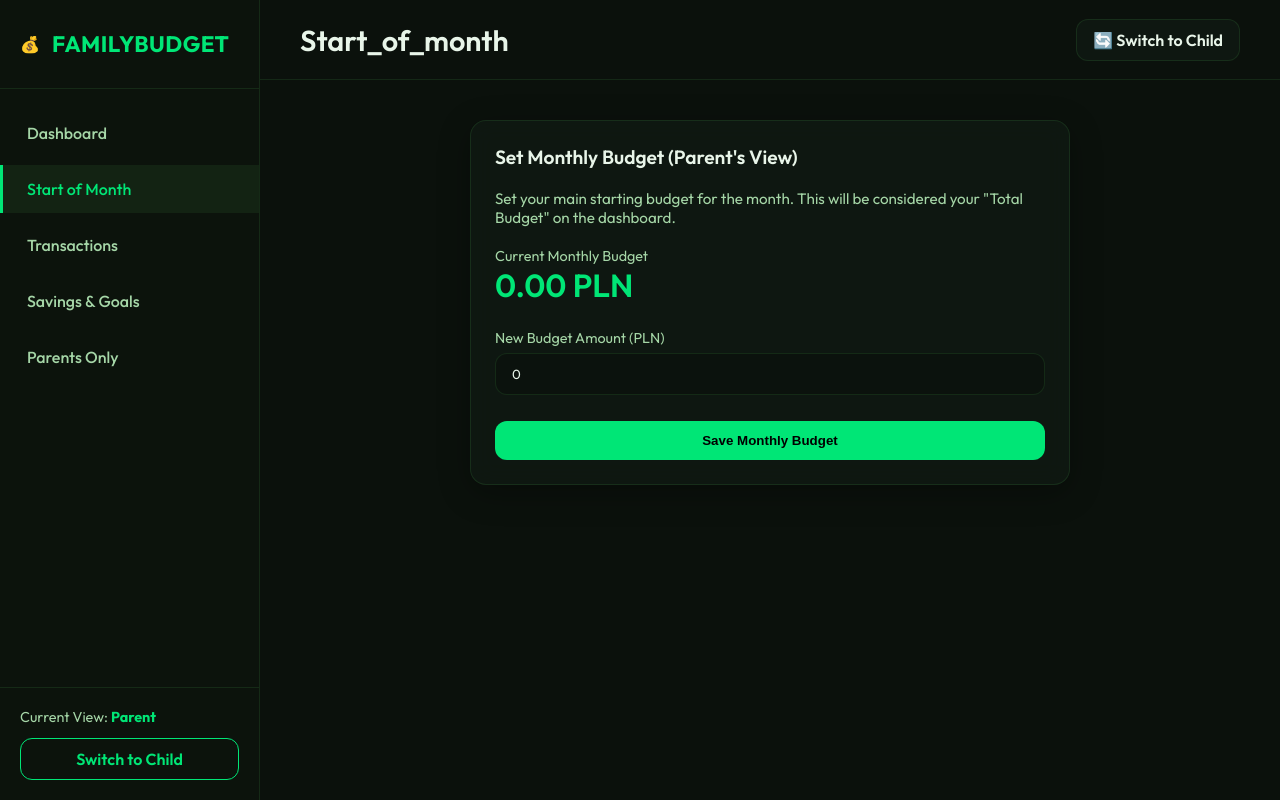
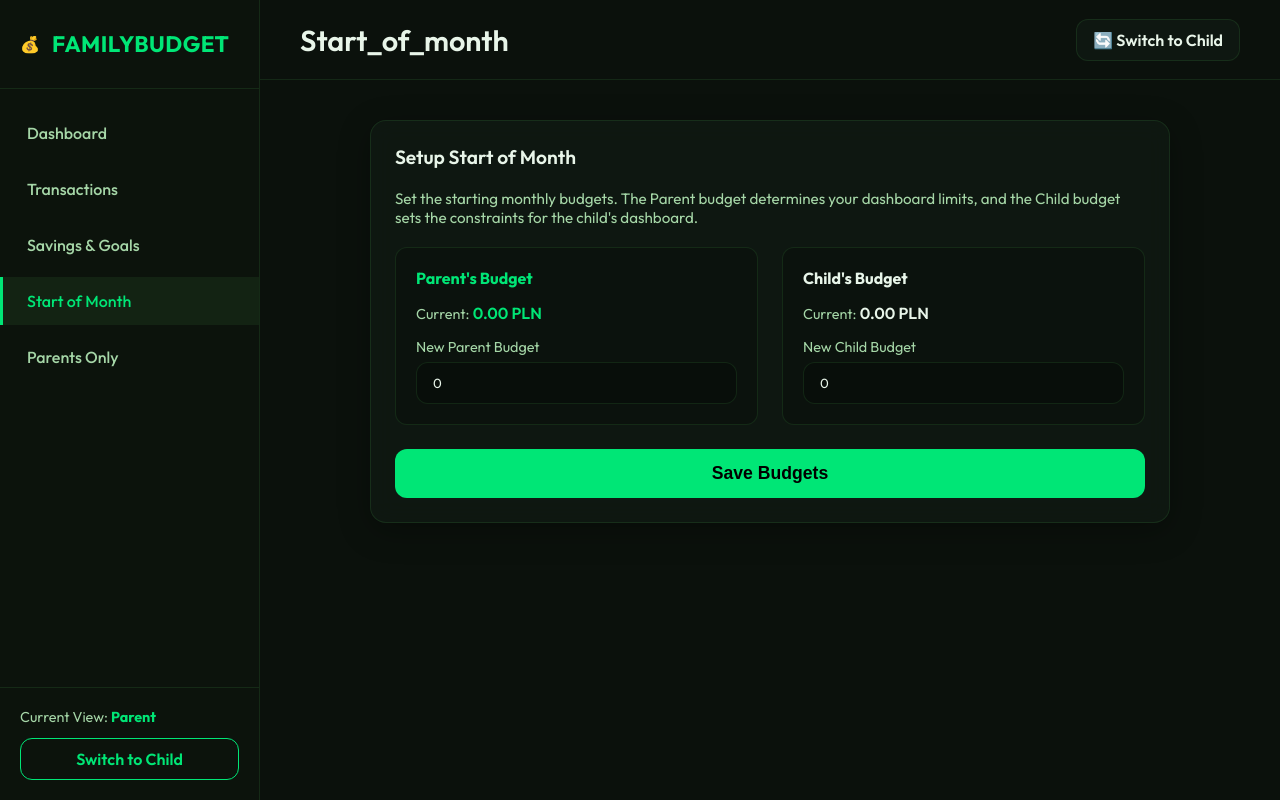
Before and after one commit to mokes21/Budzet-domowy, a PHP site: page /start_of_month.php in a window 1280 px wide. Run offline with PHP 8.4, Linux system fonts and the light colour scheme.

Commit message:
feat: restrict start of month budget configuration to parents and update UI to support concurrent parent and child budget management

```diff
--- a/includes/header.php
+++ b/includes/header.php
@@ -32,10 +32,10 @@ if ($page_title == 'Index') $page_title = 'Dashboard';
         </div>
         <nav class="side-nav">
             <a href="index.php" class="<?= $current_page == 'index.php' ? 'active' : '' ?>">Dashboard</a>
-            <a href="start_of_month.php" class="<?= $current_page == 'start_of_month.php' ? 'active' : '' ?>">Start of Month</a>
             <a href="transactions.php" class="<?= $current_page == 'transactions.php' ? 'active' : '' ?>">Transactions</a>
             <a href="savings.php" class="<?= $current_page == 'savings.php' ? 'active' : '' ?>">Savings & Goals</a>
             <?php if ($_SESSION['role'] === 'parent'): ?>
+                <a href="start_of_month.php" class="<?= $current_page == 'start_of_month.php' ? 'active' : '' ?>">Start of Month</a>
                 <a href="parents.php" class="<?= $current_page == 'parents.php' ? 'active' : '' ?>">Parents Only</a>
             <?php endif; ?>
         </nav>
--- a/start_of_month.php
+++ b/start_of_month.php
@@ -2,55 +2,89 @@
 // start_of_month.php
 require_once 'includes/header.php';
 
-$is_child = $_SESSION['role'] === 'child';
-$for_child_val = $is_child ? 1 : 0;
-$role_title = $is_child ? "Child's" : "Parent's";
+// strictly parents only
+if ($_SESSION['role'] === 'child') {
+    header("Location: index.php");
+    exit;
+}
 
-// Handle form submission to update the budget
+// Handle form submission to update the budgets
 if ($_SERVER['REQUEST_METHOD'] === 'POST' && isset($_POST['set_budget'])) {
-    $new_amount = floatval($_POST['budget_amount']);
-    if ($new_amount >= 0) {
-        $stmt = $pdo->prepare("UPDATE budgets SET amount = ? WHERE for_child = ?");
-        $stmt->execute([$new_amount, $for_child_val]);
+    $parent_amount = floatval($_POST['parent_budget_amount']);
+    $child_amount = floatval($_POST['child_budget_amount']);
+
+    if ($parent_amount >= 0 && $child_amount >= 0) {
+        // Update Parent Budget (for_child = 0)
+        $stmt_p = $pdo->prepare("UPDATE budgets SET amount = ? WHERE for_child = 0");
+        $stmt_p->execute([$parent_amount]);
+
+        // Update Child Budget (for_child = 1)
+        $stmt_c = $pdo->prepare("UPDATE budgets SET amount = ? WHERE for_child = 1");
+        $stmt_c->execute([$child_amount]);
+
         header("Location: start_of_month.php?success=1");
         exit;
     }
 }
 
-// Fetch current budget
-$stmt = $pdo->prepare("SELECT amount FROM budgets WHERE for_child = ?");
-$stmt->execute([$for_child_val]);
-$current_budget = $stmt->fetchColumn() ?: 0;
+// Fetch current budgets
+$stmt = $pdo->query("SELECT amount FROM budgets WHERE for_child = 0");
+$current_parent_budget = $stmt->fetchColumn() ?: 0;
+
+$stmt = $pdo->query("SELECT amount FROM budgets WHERE for_child = 1");
+$current_child_budget = $stmt->fetchColumn() ?: 0;
 ?>
 
 <div class="dashboard-grid">
-    <div class="card glass" style="grid-column: 1 / -1; max-width: 600px; margin: 0 auto;">
+    <div class="card glass" style="grid-column: 1 / -1; max-width: 800px; margin: 0 auto; width: 100%;">
         <div class="card-header">
-            <h3 class="card-title">Set Monthly Budget (<?= $role_title ?> View)</h3>
+            <h3 class="card-title">Setup Start of Month</h3>
         </div>
 
         <p style="color: var(--text-muted); font-size: 0.95rem; margin-bottom: 20px;">
-            Set your main starting budget for the month. This will be considered your "Total Budget" on the dashboard.
+            Set the starting monthly budgets. The Parent budget determines your dashboard limits, and the Child budget sets the constraints for the child's dashboard.
         </p>
 
         <?php if (isset($_GET['success'])): ?>
             <div style="background: rgba(76,175,80,0.2); border: 1px solid var(--primary); padding: 10px; border-radius: var(--radius-md); margin-bottom: 20px; color: var(--text-main);">
-                Monthly budget has been updated successfully!
+                Budgets have been updated successfully!
             </div>
         <?php endif; ?>
 
-        <div style="margin-bottom: 24px;">
-            <div class="label" style="color: var(--text-muted); font-size: 0.9rem;">Current Monthly Budget</div>
-            <div class="amount income" style="font-size: 2rem;"><?= number_format($current_budget, 2) ?> PLN</div>
-        </div>
-
         <form method="POST" action="start_of_month.php">
             <input type="hidden" name="set_budget" value="1">
-            <div class="form-group">
-                <label>New Budget Amount (PLN)</label>
-                <input type="number" step="0.01" min="0" name="budget_amount" class="form-control" placeholder="e.g. 5000" required value="<?= htmlspecialchars($current_budget) ?>">
+
+            <div class="dashboard-grid" style="gap: 24px; margin-bottom: 24px;">
+
+                <!-- Parent Setup -->
+                <div style="background: rgba(0,0,0,0.2); padding: 20px; border-radius: var(--radius-md); border: 1px solid var(--border-color);">
+                    <h4 style="margin-bottom: 15px; color: var(--primary);">Parent's Budget</h4>
+                    <div style="margin-bottom: 15px;">
+                        <span style="color: var(--text-muted); font-size: 0.9rem;">Current:</span>
+                        <span class="amount income"><?= number_format($current_parent_budget, 2) ?> PLN</span>
+                    </div>
+                    <div class="form-group" style="margin-bottom: 0;">
+                        <label>New Parent Budget</label>
+                        <input type="number" step="0.01" min="0" name="parent_budget_amount" class="form-control" required value="<?= htmlspecialchars($current_parent_budget) ?>">
+                    </div>
+                </div>
+
+                <!-- Child Setup -->
+                <div style="background: rgba(0,0,0,0.2); padding: 20px; border-radius: var(--radius-md); border: 1px solid var(--border-color);">
+                    <h4 style="margin-bottom: 15px; color: var(--text-main);">Child's Budget</h4>
+                    <div style="margin-bottom: 15px;">
+                        <span style="color: var(--text-muted); font-size: 0.9rem;">Current:</span>
+                        <span class="amount" style="color: var(--text-main);"><?= number_format($current_child_budget, 2) ?> PLN</span>
+                    </div>
+                    <div class="form-group" style="margin-bottom: 0;">
+                        <label>New Child Budget</label>
+                        <input type="number" step="0.01" min="0" name="child_budget_amount" class="form-control" required value="<?= htmlspecialchars($current_child_budget) ?>">
+                    </div>
+                </div>
+
             </div>
-            <button type="submit" class="btn" style="width: 100%; margin-top: 10px;">Save Monthly Budget</button>
+
+            <button type="submit" class="btn" style="width: 100%; font-size: 1.1rem; padding: 14px;">Save Budgets</button>
         </form>
     </div>
 </div>
```
